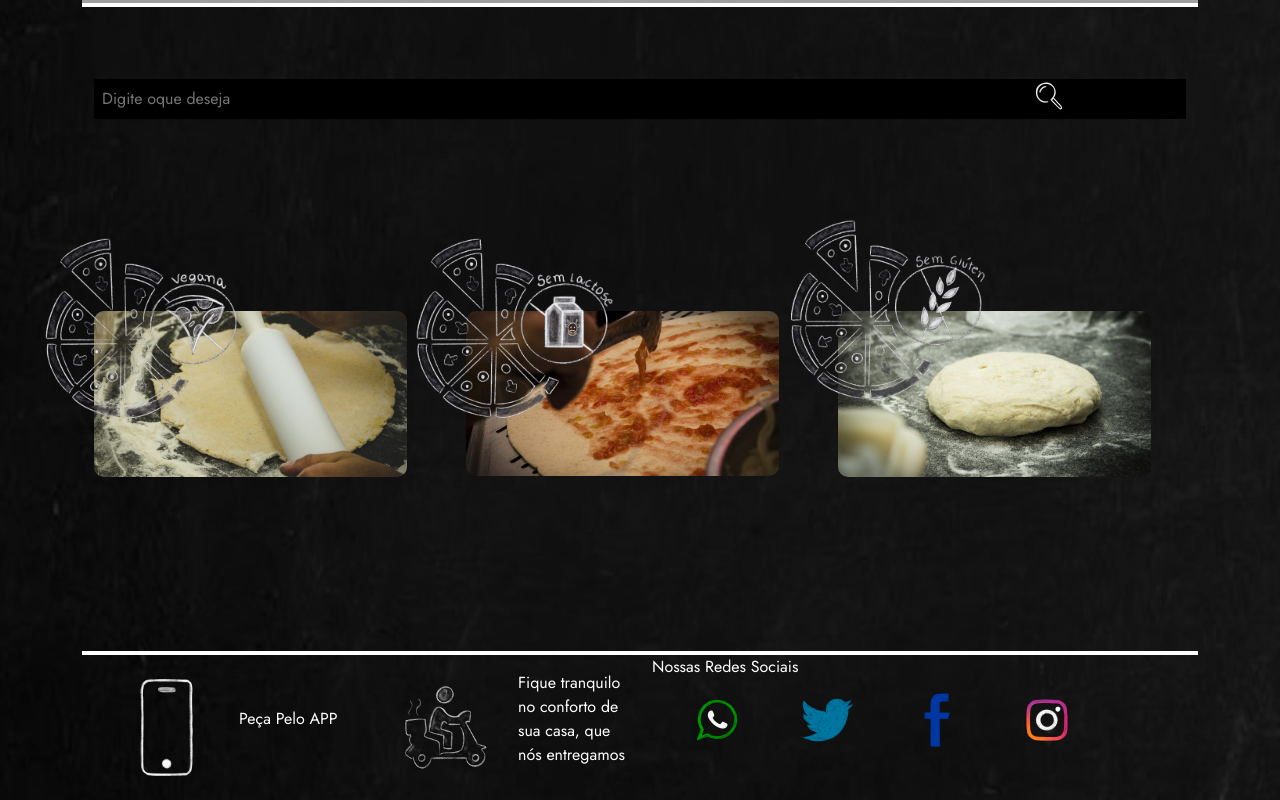
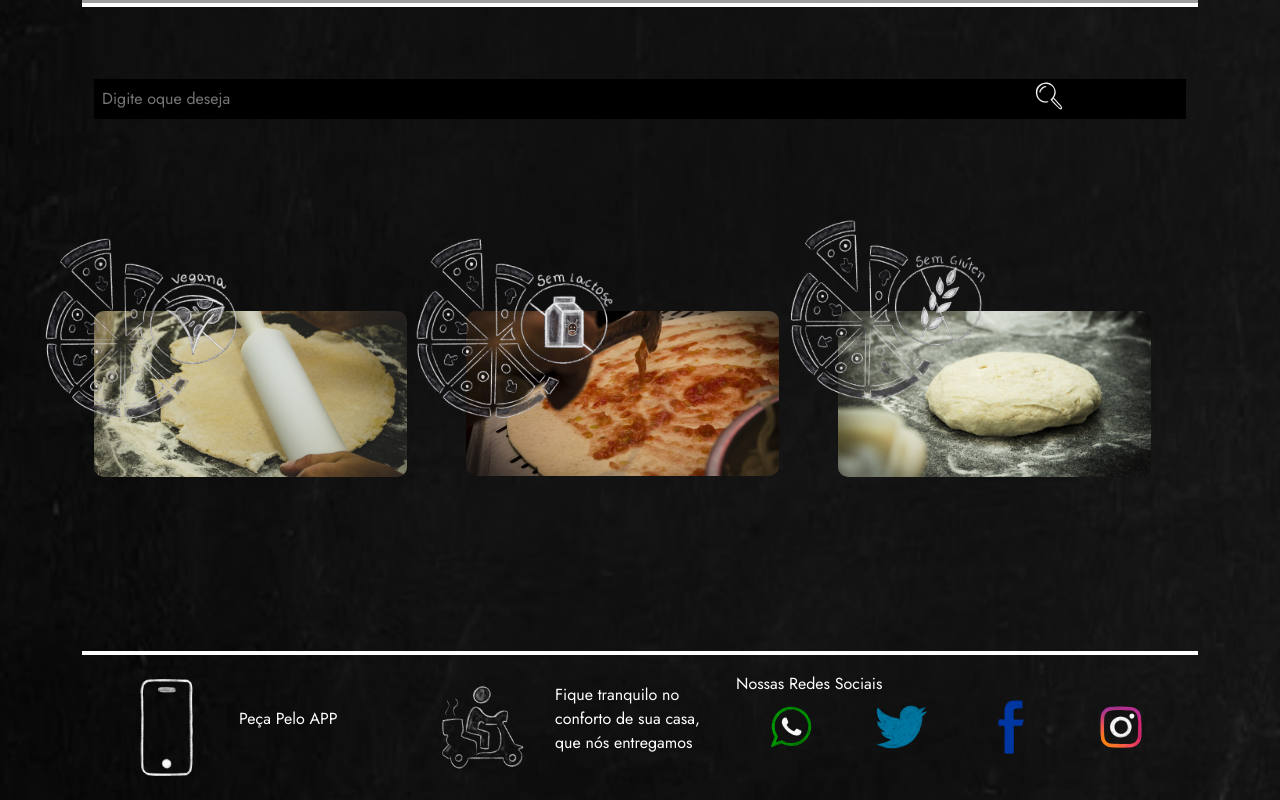
Before and after one commit to SarahTeodoro44/PlatPizza-Front, a React (Create React App) app: page / in a window 1280 px wide. Shown: the part 988-1788 px from the top of the page. Built offline with nearby package versions, Linux system fonts and the light colour scheme; grey boxes are pictures that could not be loaded.

Commit message:
Ajuste no texto do footer e redes socias.

```diff
--- a/src/components/footer/footer.jsx
+++ b/src/components/footer/footer.jsx
@@ -20,15 +20,15 @@ export function Footer() {
                             <div class="icons-nav"><img width="135" src={Entrega }/></div>
                             <p>Fique tranquilo no conforto de sua casa, que nós entregamos</p>
                         </div>
-                        <div class="col-6">
-                            <div class="social-text">
-                                <p>Nossas Redes Sociais</p>
-                            </div>
+                        <div class="col">
                             <div class="social-midias">
-                                <div class="icons-nav"><img width="100" src={Whatsapp }/></div>
-                                <div class="icons-nav"><img width="100" src={Twitter }/></div>
-                                <div class="icons-nav"><img width="100" src={Facebook }/></div>
-                                <div class="icons-nav"><img width="100" src={Instagram }/></div>
+                                    <div class="social-text">
+                                        <p>Nossas Redes Sociais</p>
+                                     </div>
+                                <div class="icons-nav"><a class="" href=""><img width="100" src={Whatsapp }/></a></div>
+                                <div class="icons-nav"><a class="" href=""><img width="100" src={Twitter }/></a></div>
+                                <div class="icons-nav"><a class="" href=""><img width="100" src={Facebook }/></a></div>
+                                <div class="icons-nav"><a class="" href=""><img width="100" src={Instagram }/></a></div>
                             </div>
                         </div>
                     </div>
```
